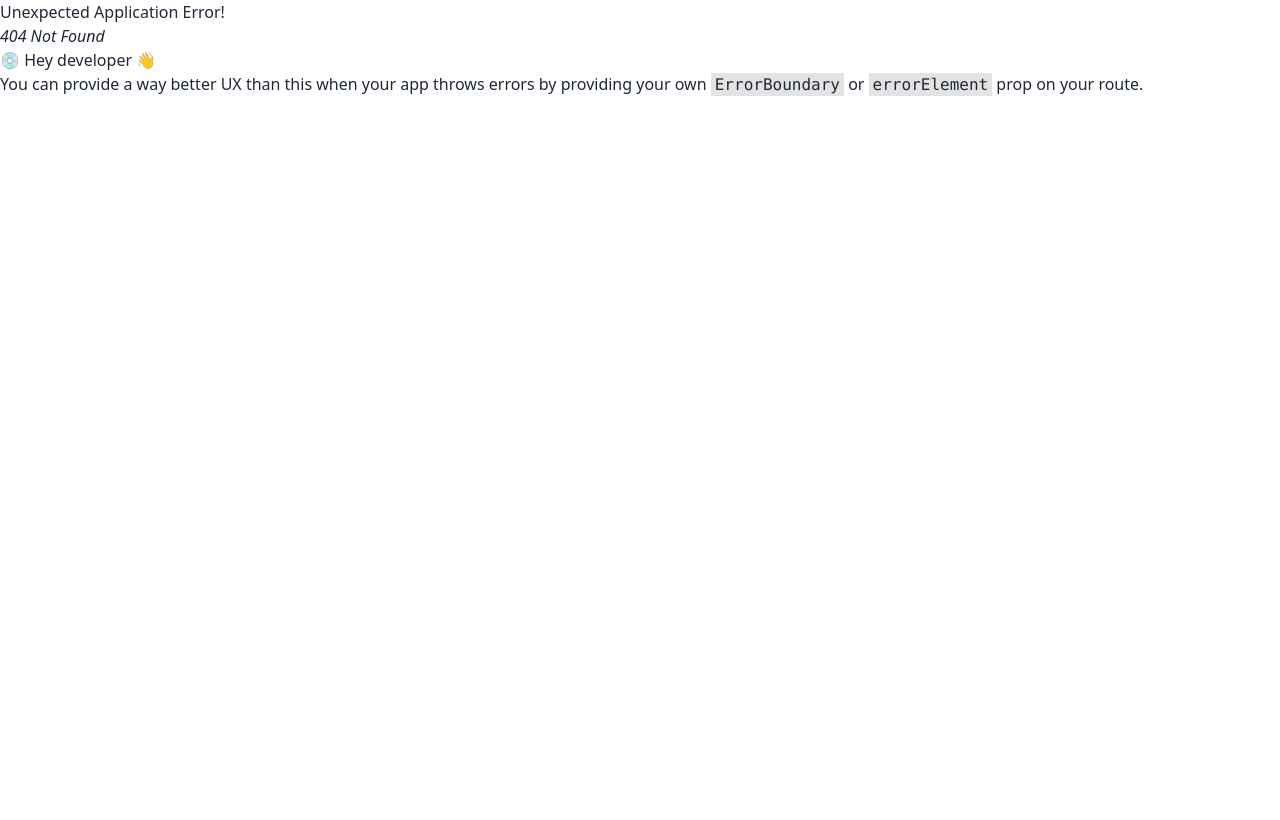
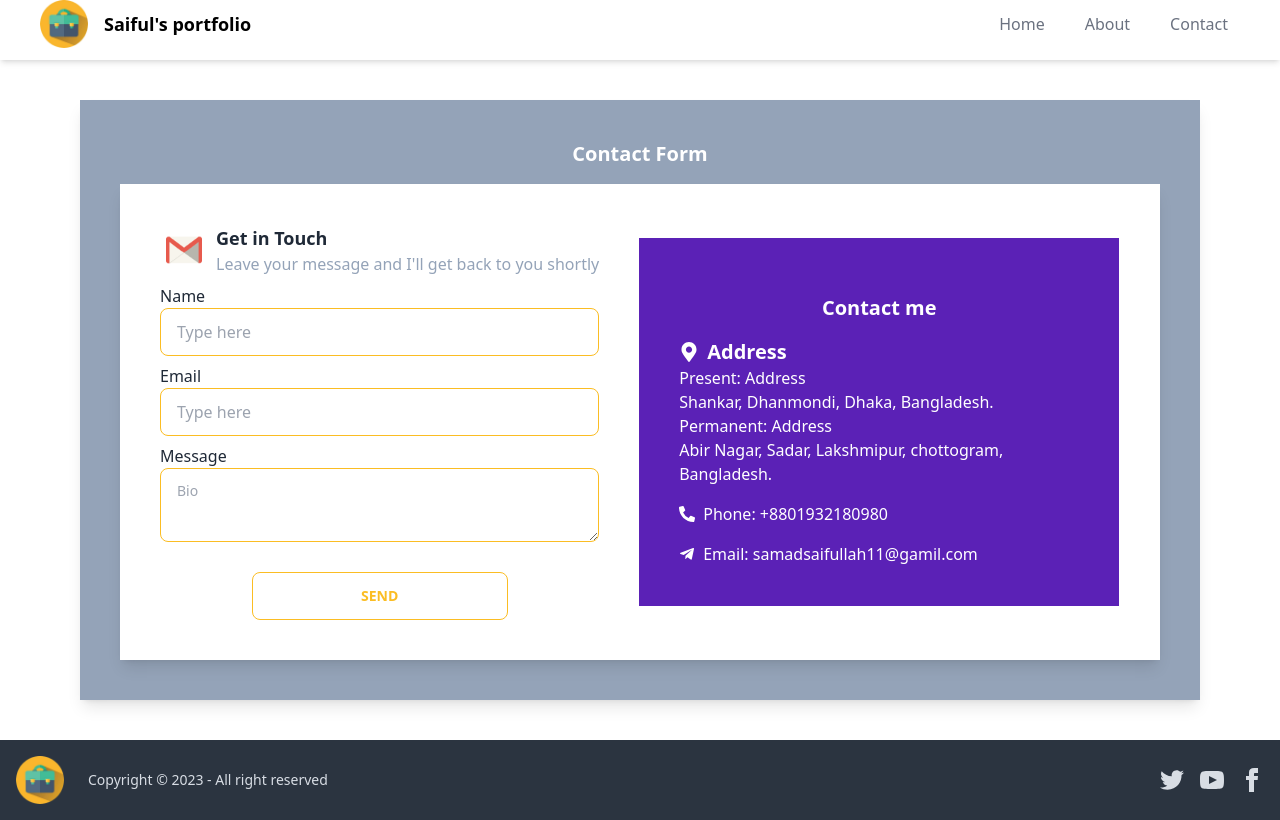
Before and after one commit to abdussamadsaiful7/Portfolio-projects, a React (Vite) app: page /contact in a window 1280 px wide. Before the commit this address had no page. Built offline with nearby package versions, Linux system fonts and the light colour scheme.

Commit message:
added contact form

```diff
--- a/index.html
+++ b/index.html
@@ -11,6 +11,13 @@
 
 <body>
   <div id="root"></div>
+  <script type="text/javascript" src="https://cdn.jsdelivr.net/npm/@emailjs/browser@3/dist/email.min.js">
+  </script>
+  <script type="text/javascript">
+    (function () {
+      emailjs.init("MP2bV-BlBqLN9KzsI");
+    })();
+  </script>
   <script type="module" src="/src/main.jsx"></script>
   <script src="https://unpkg.com/aos@next/dist/aos.js"></script>
   <script>
--- a/package.json
+++ b/package.json
@@ -10,14 +10,18 @@
     "preview": "vite preview"
   },
   "dependencies": {
+    "@emailjs/browser": "^3.11.0",
     "@emotion/react": "^11.11.1",
     "aos": "^2.3.4",
+    "file-saver": "^2.0.5",
     "localforage": "^1.10.0",
     "match-sorter": "^6.3.1",
     "react": "^18.2.0",
     "react-awesome-reveal": "^4.2.3",
     "react-dom": "^18.2.0",
+    "react-hot-toast": "^2.4.1",
     "react-icons": "^4.9.0",
+    "react-pdf": "^7.1.2",
     "react-router-dom": "^6.13.0",
     "sort-by": "^1.2.0"
   },
--- a/src/Components/About/About.jsx
+++ b/src/Components/About/About.jsx
@@ -7,17 +7,19 @@ const About = () => {
     return (
         <div className='px-4 md:px-32 py-20'>
             <h1 className='text-center text-2xl font-bold'>ABOUT ME</h1>
-            <div className='md:flex items-center justify-between  shadow-xl p-8'>
-                <img src={samad} className='w-64 h-64 mr-20'  data-aos="fade-right"
-                data-aos-duration="3000" alt="pic" />
-                <div  data-aos="fade-left" data-aos-duration="3000">
-                    <p>Hi, I'm Abdus samad saiful from Dhaka, Bangladesh. Actually I'm non technical Web developer. I've completed my Post-gratulate in Economics Under National University of Bangladesh. Before learn development, I had doing a job of Abul Kahair Group ltd as a Seals Manager, also doing a job of ISP networking company as an Executive officer. </p>
-                    <p>I had a keen interest in software engineering since childhood, but due to various adversities, I could not pursue a university degree in the subject. Today I am glad that I am a web developer. I believe that if I acquire the right skills, certification will not stand in my way. .Anyway give me a chance to publish my success.</p>
+            <div className='md:flex items-center justify-between mt-4  shadow-md hover:shadow-xl p-8 hover:border hover:border-yellow-400'>
+                <img src={samad} className='w-64 h-64 mr-20' data-aos="fade-right"
+                    data-aos-duration="3000" alt="pic" />
+                <div data-aos="fade-left" data-aos-duration="3000">
+                    <p>Hi, I'm Abdus samad saiful from Dhaka, Bangladesh. Actually
+                        I'm non backGround CSE    Web developer.
+                        I've completed my Post-gratulate in Economics Under National University of Bangladesh. Before learn development, I had doing a job of Abul Kahair Group ltd as a Seals Manager, also doing a job of ISP networking company as an Executive officer. </p>
+                    <p>I had a keep interest in software engineering since childhood, but due to various adversities, I could not pursue a university degree in the subject. Today I am glad that I am a web developer. I believe that if I acquire the right skills, certification will not stand in my way. .Anyway give me a chance to publish my success.</p>
                 </div>
             </div>
             <div className='my-10'>
                 <h1 className='text-center text-xl font-semibold'>Educational Qualifications_</h1>
-                <div className='md: flex items-center justify-between shadow-xl p-8' data-aos="fade-up"
+                <div className='md: flex items-center justify-between mt-4 shadow-md hover:shadow-xl p-8 hover:border hover:border-yellow-400' data-aos="fade-up"
                     data-aos-duration="3000">
                     <div>
                         <div className='mb-4'>
@@ -38,7 +40,7 @@ const About = () => {
             </div>
             <div>
                 <h1 className='text-center text-xl font-semibold'>Professional Web development Course </h1>
-                <div className='md: flex items-center justify-between shadow-xl p-8 md:px-20' data-aos="fade-up" data-aos-duration="3000">
+                <div className='md: flex items-center justify-between shadow-md hover:shadow-xl p-8 hover:border hover:border-yellow-400 mt-4 md:px-20' data-aos="fade-up" data-aos-duration="3000">
                     <img className='w-32 h-32' src={hero} alt="icon" />
                     <div>
                         <p className='text-lg font-semibold'>Course: Programming Hero (online)</p>
--- /dev/null
+++ b/src/Components/Contact/Contact.jsx
@@ -0,0 +1,78 @@
+import React, { useRef } from 'react';
+import emailjs from '@emailjs/browser';
+import email from '../../assets/skill_icon/email.png'
+import { FaMapMarkerAlt, FaPhoneAlt, FaTelegramPlane } from 'react-icons/fa';
+import toast from 'react-hot-toast';
+
+const Contact = () => {
+    const form = useRef();
+    const sendEmail = (e) => {
+        e.preventDefault();
+
+        emailjs.sendForm('service_weq5g91', 'template_7b8h054', form.current, 'MP2bV-BlBqLN9KzsI')
+            .then((result) => {
+                toast.success('message send Successfully!')
+                console.log(result.text);
+            }, (error) => {
+                console.log(error.text);
+            });
+    };
+    return (
+        <div className='md:mx-20 p-10 shadow-lg bg-slate-400 my-10'>
+            <h1 className='text-center text-xl font-semibold mb-4 text-white'>Contact Form</h1>
+            <div className='md:flex items-center gap-10 shadow-lg bg-white p-10'>
+                <div>
+                    <div className='flex items-center'>
+                        <img className='w-12 h-12 mr-2' src={email} alt="icon" />
+                        <div>
+                            <h1 className='text-lg font-semibold'>Get in Touch</h1>
+                            <p className='text-slate-400'>Leave your message and I'll get back to you shortly</p>
+                        </div>
+                    </div>
+                    <form ref={form} onSubmit={sendEmail}>
+                        <div className='mt-2'>
+                            <label>Name</label>
+                            <br />
+                            <input type="text" name="user_name" placeholder="Type here" className="input input-bordered input-warning w-full " />
+                        </div>
+
+                        <div className='mt-2'>
+                            <label>Email</label>
+                            <br />
+                            <input type="text" name="user_email" placeholder="Type here" className="input input-bordered input-warning w-full" />
+                        </div>
+
+                        <div className='mt-2'>
+                            <label>Message</label>
+                            <br />
+                            <textarea className="textarea textarea-warning w-full" name="message" placeholder="Bio"></textarea>
+                        </div>
+                        <br />
+                        <div className='text-center'>
+                            <input className='btn btn-wide btn-warning btn-outline' type="submit" value="Send" />
+                        </div>
+                    </form>
+                </div>
+                <div className='bg-violet-800 p-10 md:w-1/2 text-white' data-aos="fade-left"
+                        data-aos-duration="3000">
+                    <h1 className='my-4 text-center font-semibold text-xl'>Contact me</h1>
+                    <div>
+                        <p className='text-xl font-semibold flex items-center'><span className='mr-2'><FaMapMarkerAlt/></span>Address</p>
+                        <p>Present: Address <br/> Shankar, Dhanmondi, Dhaka, Bangladesh.</p>
+                        <p>Permanent: Address <br/> Abir Nagar, Sadar, Lakshmipur, chottogram, Bangladesh.</p>
+                    </div>
+                    <div className='mt-4'>
+                        <p className='flex items-center'><span className='mr-2'><FaPhoneAlt/></span>Phone: +8801932180980</p>
+                    </div>
+                    <div className='mt-4'>
+                        <p className='flex items-center'><span className='mr-2'> <FaTelegramPlane/>
+                        </span>Email: samadsaifullah11@gamil.com</p>
+                    </div>
+
+                </div>
+            </div>
+        </div>
+    );
+};
+
+export default Contact;
--- a/src/Components/Footer/Footer.jsx
+++ b/src/Components/Footer/Footer.jsx
@@ -6,7 +6,7 @@ const Footer = () => {
         <div>
             <footer className="footer items-center p-4 bg-neutral text-neutral-content">
                 <div className="items-center grid-flow-col">
-                    <img src={icon} alt="Logo" class="w-12 h-12 mr-4" />
+                    <img src={icon} alt="Logo" className="w-12 h-12 mr-4" />
                     <p>Copyright © 2023 - All right reserved</p>
                 </div>
                 <div className="grid-flow-col gap-4 md:place-self-center md:justify-self-end">
--- a/src/Components/Header/Header.jsx
+++ b/src/Components/Header/Header.jsx
@@ -5,8 +5,8 @@ import icon from '../../assets/icon2.png'
 const Header = () => {
     return (
         <div>
-            <header class="bg-white md:px-10 hover:shadow-md pb-3">
-                <div class="container flex items-center justify-between">
+            <header className="bg-white md:px-10 hover:shadow-md pb-3">
+                <div className="container flex items-center justify-between">
                     <div className="dropdown md:hidden">
                         <label tabIndex={0} className="btn btn-ghost lg:hidden">
                             <svg xmlns="http://www.w3.org/2000/svg" className="h-5 w-5" fill="none" viewBox="0 0 24 24" stroke="currentColor"><path strokeLinecap="round" strokeLinejoin="round" strokeWidth="2" d="M4 6h16M4 12h8m-8 6h16" /></svg>
@@ -14,18 +14,18 @@ const Header = () => {
                         <ul tabIndex={0} className="menu menu-sm dropdown-content mt-3 p-2 shadow bg-base-100 rounded-box w-52">
                             <li><Link to='/'>Home</Link></li>
                             <li><Link to='/about'>About</Link></li>
-                            <li><Link>Contact</Link></li>
+                            <li><Link to='/contact'>Contact</Link></li>
                         </ul>
                     </div>
-                    <div class="flex items-center">
-                        <img  src={icon} alt="Logo" class="w-12 h-12 mr-4" />
+                    <div className="flex items-center">
+                        <img  src={icon} alt="Logo" className="w-12 h-12 mr-4" />
                         <br/>
-                        <h1 class="text-black font-bold text-lg">Saiful's portfolio</h1>
+                        <h1 className="text-black font-bold text-lg">Saiful's portfolio</h1>
                     </div>
-                    <nav class="flex items-center space-x-4">
-                        <Link to='/' class="hidden md:inline-block text-gray-500 hover:text-white hover:bg-black p-3">Home</Link>
-                        <Link to='/about' class="hidden md:inline-block text-gray-500 hover:text-white hover:bg-black p-3">About</Link>
-                        <Link to='' class="hidden md:inline-block text-gray-500 hover:text-white hover:bg-black p-3">Contact</Link>
+                    <nav className="flex items-center space-x-4">
+                        <Link to='/' className="hidden md:inline-block text-gray-500 hover:text-white hover:bg-black p-3">Home</Link>
+                        <Link to='/about' className="hidden md:inline-block text-gray-500 hover:text-white hover:bg-black p-3">About</Link>
+                        <Link to='/contact' className="hidden md:inline-block text-gray-500 hover:text-white hover:bg-black p-3">Contact</Link>
                     </nav>
                 </div>
             </header>
--- a/src/Components/Home/Home.jsx
+++ b/src/Components/Home/Home.jsx
@@ -4,21 +4,81 @@ import samad from '../../assets/samad.png'
 import Skills from './Skills';
 import { Slide } from "react-awesome-reveal";
 import Projects from './Projects';
+import { Link } from 'react-router-dom';
+import { FaArrowDown, FaFacebookF, FaGithub, FaLinkedin, FaTwitter } from 'react-icons/fa';
+
+
+const pdf_file_url = 'https://drive.google.com/file/d/1_nJswwsB37486hAvk_SaIv5DyH1sj8Nb/view?usp=drive_link'
 
 const Home = () => {
+    const downloadFile = (url) => {
+        const fileName = url.split('/').pop();
+        const aTag = document.createElement('a');
+        aTag.href = url;
+        aTag.setAttribute("download", fileName);
+        aTag.setAttribute("target", "_blank");
+        document.body.appendChild(aTag);
+        aTag.click();
+        aTag.remove();
+    }
+
     return (
         <div>
             <Slide>
                 <div className='md:flex items-center justify-between space-x-5 py-20 md:px-24'>
                     <div className='md:w-1/2 md:ml-10 p-4'>
+                        <div>
                             <h1 className='text-2xl  font-semibold'>ABDUS SAMAD SAIFUL</h1>
                             <p className='text-lg  font-semibold'>Web developer</p>
-                        <p className='text-gray-500'>I have completed Masters degree in Economics of Bangladesh National University. Realizing the influence of modernity, I became interested in Web developer. I believe that everyone has the appreciation of a skilled developer, keeping this slogan in front of me, I started study about Web development. And I apply for a job  to prove my success.
+                            <p className='text-gray-500'>
                                 I have been working one year in React.js developing as MERN full stack developer and believe that I possess all the necessary technical skills to join the team and contribute significantly  of a web Developer. I have received recognition throughout my career as a professional who is focused and skilled at creating innovative applications with modern technologies.</p>
                         </div>
+                        <div className='mt-4'>
+                            <p>What's App & cell +8801932180980</p>
+                            <p>Email: samadsaifullah11@gmail.com</p>
+                        </div>
+                        <div className='flex items-center space-x-4 pt-4'>
+                            <Link to='https://www.facebook.com/profile.php?id=100072454039583' target="_blank">
+                                <button className="btn btn-circle btn-warning btn-outline">
+                                    <span className='text-2xl'><FaFacebookF /></span>
+                                </button>
+                            </Link>
+                            <Link to='https://www.linkedin.com/in/a-samad-saiful-781611278/' target="_blank">
+                                <button className="btn btn-circle btn-warning btn-outline">
+                                    <span className='text-2xl'> <FaLinkedin /></span>
+                                </button>
+                            </Link>
+                            <Link>
+                                <button className="btn btn-circle btn-warning btn-outline">
+                                    <span className='text-2xl'> <FaTwitter /></span>
+                                </button>
+                            </Link>
+                            <Link to='https://github.com/abdussamadsaiful7' target="_blank">
+                                <button className="btn btn-circle btn-warning btn-outline">
+                                    <span className='text-2xl'> <FaGithub/></span>
+                                </button>
+                            </Link>
+                        </div>
+                        <div className='ml-6 pt-2'>
+                            <Link>
+                                <button onClick={() => downloadFile(pdf_file_url)} className='btn btn-warning btn-outline btn-sm'>Download CV
+                                    <FaArrowDown />
+                                </button>
+                            </Link>
+                        </div>
+                    </div>
+                    <div>
                         <div className='relative'>
                             <img className='w-72 h-72' src={frame} alt="icon" />
                             <img className='w-64 h-64 absolute right-14 md:right-4 rounded-full bottom-8' src={samad} alt="icon" />
+                        </div>
+                        {/* <div className='text-center pt-2'>
+                            <Link>
+                                <button onClick={() => downloadFile(pdf_file_url)} className='btn btn-warning btn-outline'>Download CV
+                                    <FaArrowDown />
+                                </button>
+                            </Link>
+                        </div> */}
                     </div>
                 </div>
             </Slide>
--- a/src/Components/Home/Projects.jsx
+++ b/src/Components/Home/Projects.jsx
@@ -11,6 +11,7 @@ import student from '../../assets/skill_icon/student.png'
 const Projects = () => {
     return (
         <div>
+            <h1 className='text-center text-2xl font-bold pt-10'>My Projects_</h1>
             {/* projects-1 */}
             <div className=' shadow-md hover:shadow-xl hover:shadow-yellow-600  md:mx-72 my-20' data-aos="fade-right" data-aos-duration="3000">
                 <h1 className='text-center  text-lg font-semibold my-4'>Project Name:
--- a/src/Main/Main.jsx
+++ b/src/Main/Main.jsx
@@ -2,6 +2,7 @@ import React from 'react';
 import Header from '../Components/Header/Header';
 import { Outlet } from 'react-router-dom';
 import Footer from '../Components/Footer/Footer';
+import  { Toaster } from 'react-hot-toast';
 
 const Main = () => {
     return (
@@ -9,6 +10,7 @@ const Main = () => {
             <Header></Header>
             <Outlet></Outlet>
             <Footer></Footer>
+            <Toaster />
         </div>
     );
 };
--- a/src/Routes/Routes.jsx
+++ b/src/Routes/Routes.jsx
@@ -6,6 +6,7 @@ import Main from "../Main/Main";
 import Home from "../Components/Home/Home";
 import Details from "../Components/Home/Details";
 import About from "../Components/About/About";
+import Contact from "../Components/Contact/Contact";
 
 
 const router = createBrowserRouter([
@@ -24,6 +25,10 @@ const router = createBrowserRouter([
         {
             path: '/about',
             element: <About></About>
+        },
+        {
+          path: '/contact',
+          element: <Contact></Contact>
         }
 
       ]
```
Also changed, not shown: src/assets/skill_icon/email.png (added), 1 other file (tests, documents, lock files or other folders). Lines whose indentation alone changed are shown as unchanged.
